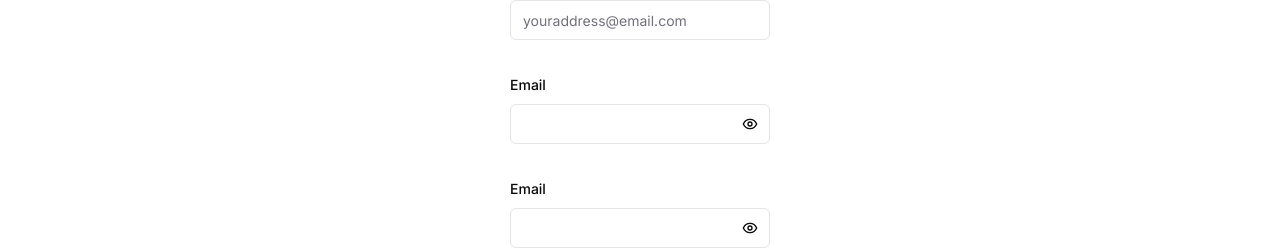
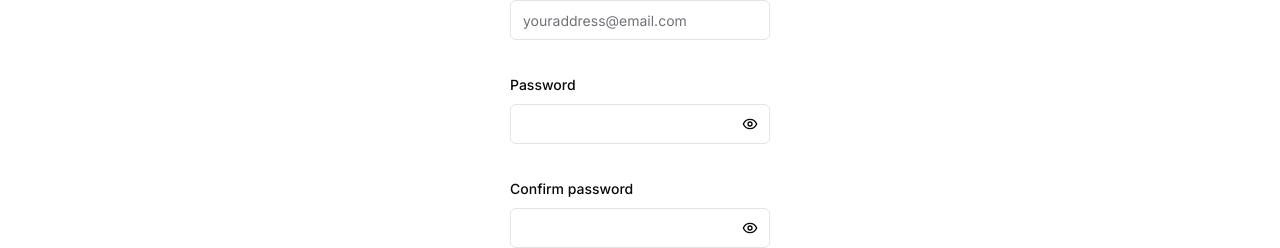
Before and after one commit to jp-quintana/to-do-app, a Next.js app: page /sign-up in a window 1280 px wide. Shown: the part 360-608 px from the top of the page. Built offline with nearby package versions, Linux system fonts and the light colour scheme.

Commit message:
fix input labels

```diff
--- a/src/app/(landing)/(auth)/_components/auth-form/components/sign-up-form.tsx
+++ b/src/app/(landing)/(auth)/_components/auth-form/components/sign-up-form.tsx
@@ -77,7 +77,7 @@ export const SignUpForm = () => {
           name="password"
           render={({ field }) => (
             <FormItem>
-              <FormLabel>Email</FormLabel>
+              <FormLabel>Password</FormLabel>
               <FormControl>
                 <PasswordInput {...field} />
               </FormControl>
@@ -90,7 +90,7 @@ export const SignUpForm = () => {
           name="confirmPassword"
           render={({ field }) => (
             <FormItem>
-              <FormLabel>Email</FormLabel>
+              <FormLabel>Confirm password</FormLabel>
               <FormControl>
                 <PasswordInput {...field} />
               </FormControl>
```
